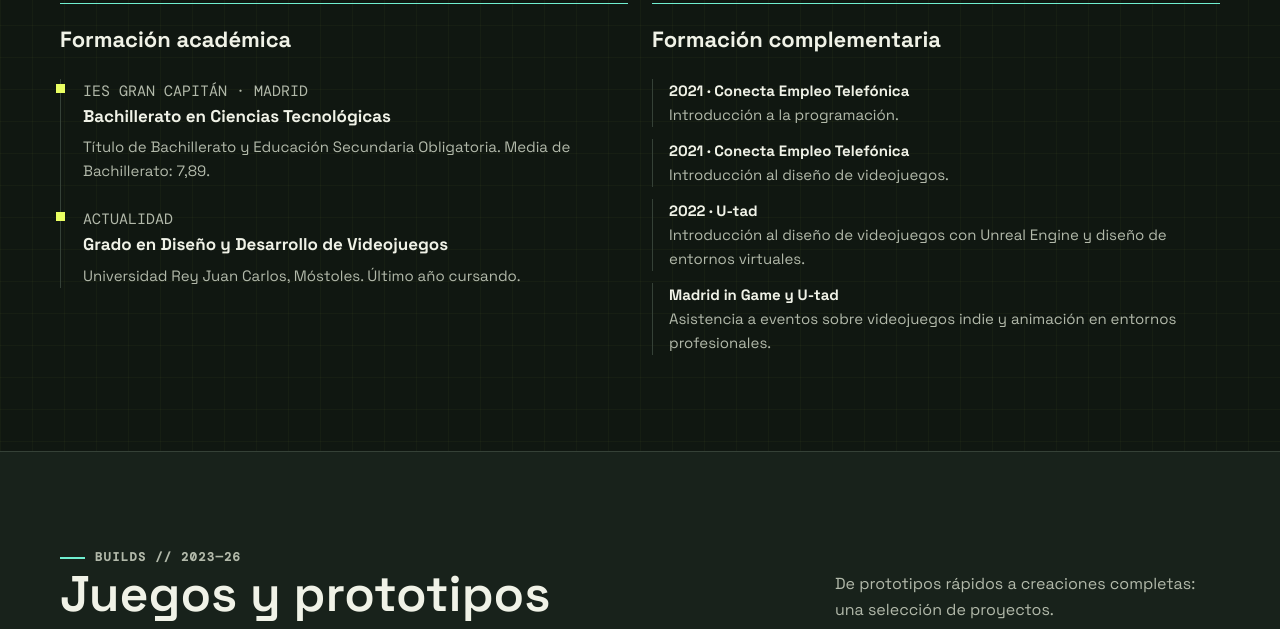
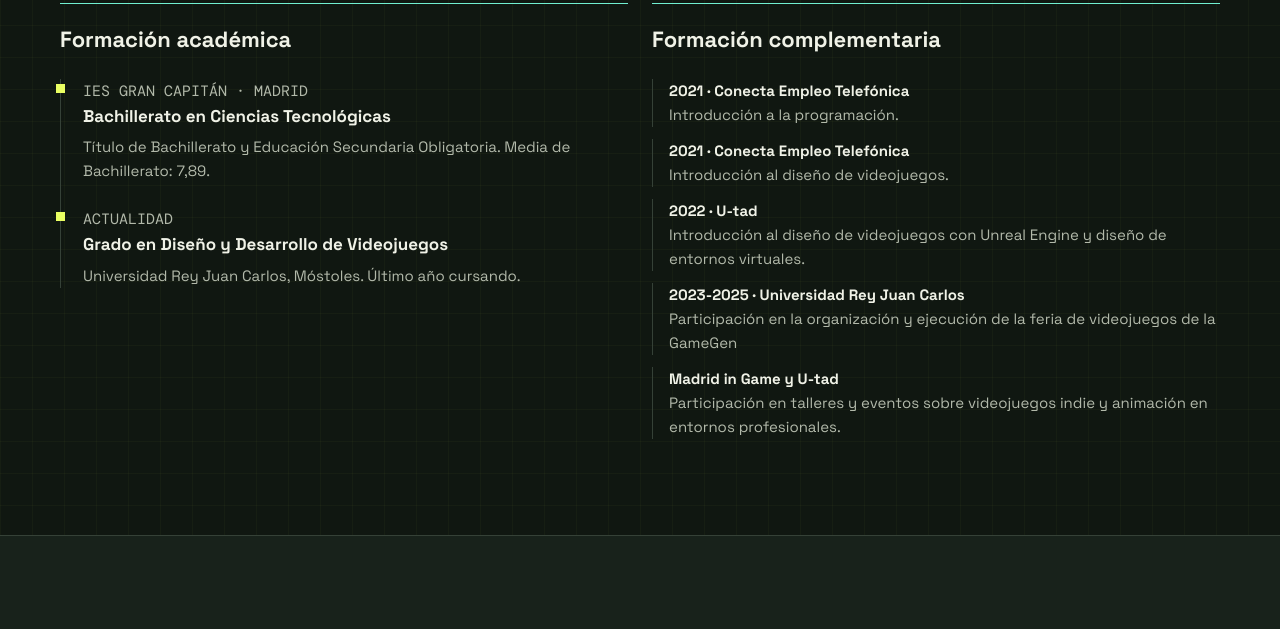
Before and after one commit to alexhr1404/PortfolioAlex, a plain HTML site: page index.html in a window 1280 px wide. Shown: the part 1383-2012 px from the top of the page. Drawn offline with nearby package versions, Linux system fonts and the light colour scheme.

Commit message:
actualizado

```diff
--- a/index.html
+++ b/index.html
@@ -395,7 +395,8 @@
 							<li><strong>2021 · Conecta Empleo Telefónica</strong><br>Introducción a la programación.</li>
 							<li><strong>2021 · Conecta Empleo Telefónica</strong><br>Introducción al diseño de videojuegos.</li>
 							<li><strong>2022 · U-tad</strong><br>Introducción al diseño de videojuegos con Unreal Engine y diseño de entornos virtuales.</li>
-							<li><strong>Madrid in Game y U-tad</strong><br>Asistencia a eventos sobre videojuegos indie y animación en entornos profesionales.</li>
+							<li><strong>2023-2025 · Universidad Rey Juan Carlos</strong><br>Participación en la organización y ejecución de la feria de videojuegos de la GameGen </li>
+							<li><strong>Madrid in Game y U-tad</strong><br>Participación en talleres y eventos sobre videojuegos indie y animación en entornos profesionales.</li>
 						</ul>
 					</div>
 				</div>
```
